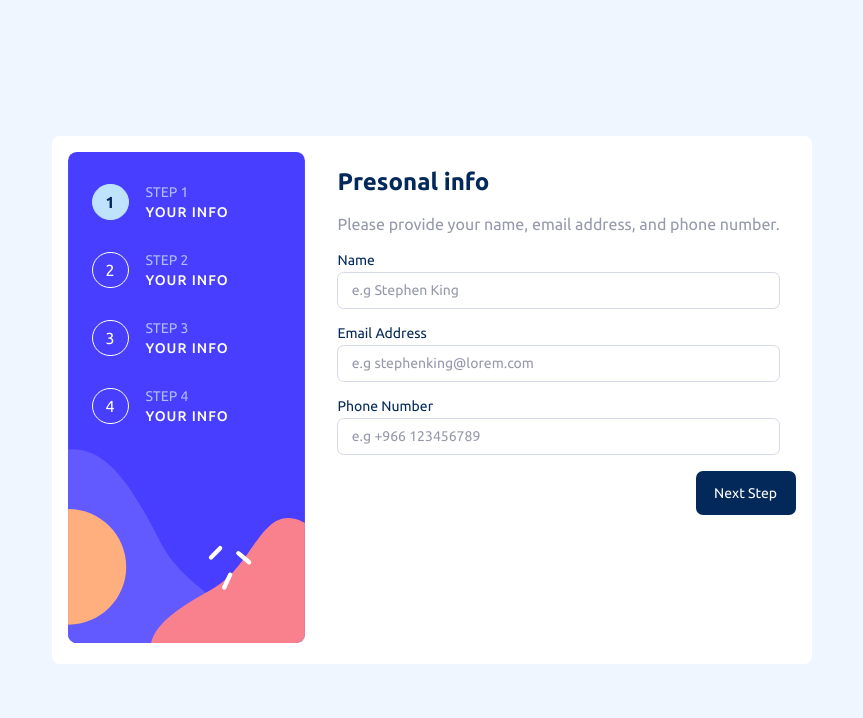
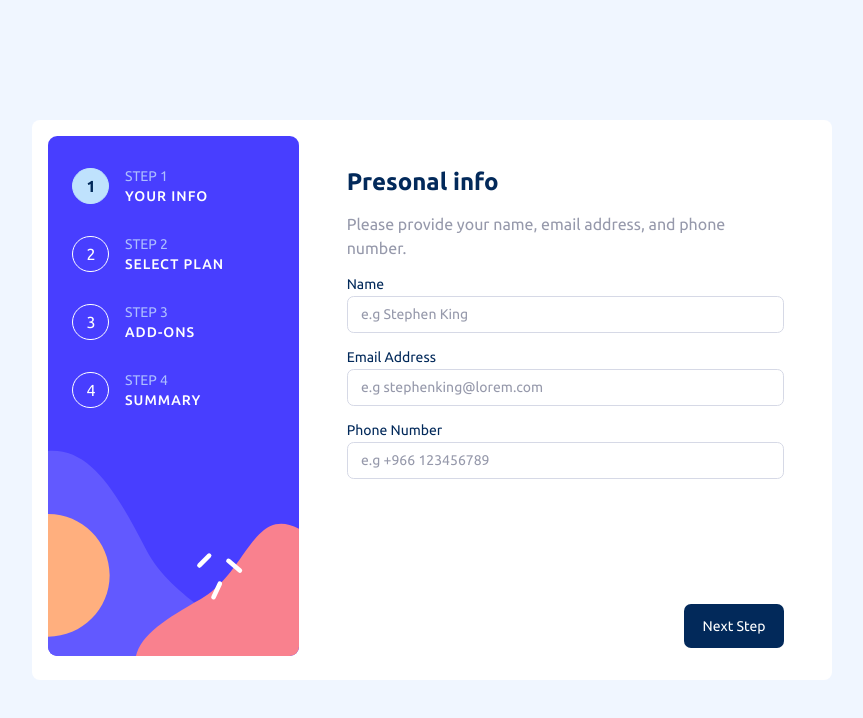
Before and after one commit to Mateeb11/multi-step-form, a React (Vite) app: page / in a window 1280 px wide. Shown: the top 718 px of the page, without its empty margins (208-1071 px from the left). Built offline with nearby package versions, Linux system fonts and the light colour scheme.

Commit message:
styling the plans component for the desktop

```diff
--- a/src/App.scss
+++ b/src/App.scss
@@ -2,7 +2,7 @@ html {
   background-color: var(--clr-neutral-400);
 }
 
-@media (min-width: 770px) {
+@media (min-width: 870px) {
   body {
     display: grid;
     place-content: center;
--- a/src/Component/Content.module.scss
+++ b/src/Component/Content.module.scss
@@ -2,7 +2,7 @@
   padding-bottom: 7em;
 }
 
-@media (min-width: 770px) {
+@media (min-width: 870px) {
   .container {
     display: grid;
     grid-auto-flow: column;
@@ -14,5 +14,17 @@
     background-color: var(--clr-neutral-100);
 
     border-radius: 0.5em;
+
+    width: 800px;
+  }
+
+  .info {
+    display: flex;
+    flex-direction: column;
+    justify-content: space-between;
+
+    padding-inline: 1em;
+
+    margin-bottom: 1em;
   }
 }
--- a/src/Component/Form/Plan.jsx
+++ b/src/Component/Form/Plan.jsx
@@ -38,8 +38,11 @@ export default function Plan({ plan, setPlan }) {
       description=" You have the option of monthly or yearly billing."
       className={classes.form}
     >
+      <div className={classes.plans}>
         <Box
-        className={plan.selectedPlan === "Arcade" && classes.selectedBox}
+          className={`${classes.box} ${
+            plan.selectedPlan === "Arcade" && classes.selectedBox
+          }`}
           onClick={planHandler}
           id="1"
         >
@@ -55,7 +58,9 @@ export default function Plan({ plan, setPlan }) {
           </div>
         </Box>
         <Box
-        className={plan.selectedPlan === "Advanced" && classes.selectedBox}
+          className={`${classes.box} ${
+            plan.selectedPlan === "Advanced" && classes.selectedBox
+          }`}
           id="2"
           onClick={planHandler}
         >
@@ -71,7 +76,9 @@ export default function Plan({ plan, setPlan }) {
           </div>
         </Box>
         <Box
-        className={plan.selectedPlan === "Pro" && classes.selectedBox}
+          className={`${classes.box} ${
+            plan.selectedPlan === "Pro" && classes.selectedBox
+          }`}
           id="3"
           onClick={planHandler}
         >
@@ -86,6 +93,7 @@ export default function Plan({ plan, setPlan }) {
             )}
           </div>
         </Box>
+      </div>
       <div className={classes.time}>
         <p className={plan.time === "Monthly" ? classes.checked : undefined}>
           Monthly
--- a/src/Component/Form/Plan.module.scss
+++ b/src/Component/Form/Plan.module.scss
@@ -1,3 +1,9 @@
+.plans {
+  display: flex;
+  flex-direction: column;
+  gap: 0.75em;
+}
+
 .info {
   display: grid;
   gap: 0.25em;
@@ -35,6 +41,23 @@
 
   .checked {
     color: var(--clr-primary-900);
+  }
+}
+
+@media (min-width: 870px) {
+  .plans {
+    flex-direction: row;
+    justify-content: space-evenly;
+    margin-bottom: 1.5em;
+  }
+  .box {
+    flex-direction: column;
+    gap: 3em !important;
+
+    flex-basis: 100%;
+  }
+  .time {
+    padding-inline: 7em;
   }
 }
 
--- a/src/Component/Steps/Navigation.module.scss
+++ b/src/Component/Steps/Navigation.module.scss
@@ -37,9 +37,10 @@
   }
 }
 
-@media (min-width: 770px) {
+@media (min-width: 870px) {
   .buttons {
     position: relative;
     padding: 0;
+    padding-inline: 1em;
   }
 }
--- a/src/Component/Steps/Steps.jsx
+++ b/src/Component/Steps/Steps.jsx
@@ -19,7 +19,7 @@ export default function Steps({ step }) {
           </div>
           <div className={classes.stepText}>
             <p>STEP 2</p>
-            <span>YOUR INFO</span>
+            <span>SELECT PLAN</span>
           </div>
         </div>
         <div className={classes.stepContainer}>
@@ -28,7 +28,7 @@ export default function Steps({ step }) {
           </div>
           <div className={classes.stepText}>
             <p>STEP 3</p>
-            <span>YOUR INFO</span>
+            <span>ADD-ONS</span>
           </div>
         </div>
         <div className={classes.stepContainer}>
@@ -37,7 +37,7 @@ export default function Steps({ step }) {
           </div>
           <div className={classes.stepText}>
             <p>STEP 4</p>
-            <span>YOUR INFO</span>
+            <span>SUMMARY</span>
           </div>
         </div>
       </section>
--- a/src/Component/Steps/Steps.module.scss
+++ b/src/Component/Steps/Steps.module.scss
@@ -18,7 +18,7 @@
     flex-direction: column;
     justify-content: center;
 
-    padding: 0.5em 0.75em;
+    padding: 0.5em 0.85em;
     width: 37px;
 
     border: 1px solid var(--clr-neutral-100);
@@ -39,16 +39,16 @@
   }
 }
 
-@media (min-width: 770px) {
+@media (min-width: 870px) {
   .container {
     flex-direction: column;
     justify-content: start;
     gap: 2em;
 
     background-image: url("../../../assets/images/bg-sidebar-desktop.svg");
-    background-size: contain;
+    // background-size: fill;
 
-    padding: 2em 4em 7em 1.5em;
+    padding: 2em 4em 9em 1.5em;
 
     margin-bottom: 7em;
 
--- a/src/Component/UI/Form.module.scss
+++ b/src/Component/UI/Form.module.scss
@@ -27,7 +27,7 @@
   }
 }
 
-@media (min-width: 770px) {
+@media (min-width: 870px) {
   .form {
     margin-top: 0;
     box-shadow: none;
@@ -35,6 +35,6 @@
     -moz-box-shadow: none;
 
     padding: 0;
-    padding-block: 1em;
+    padding-block: 2em;
   }
 }
```
Lines whose indentation alone changed are shown as unchanged.
